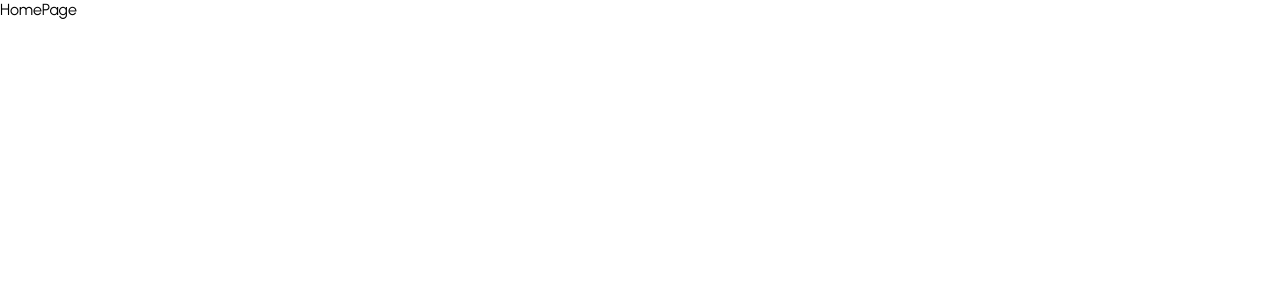
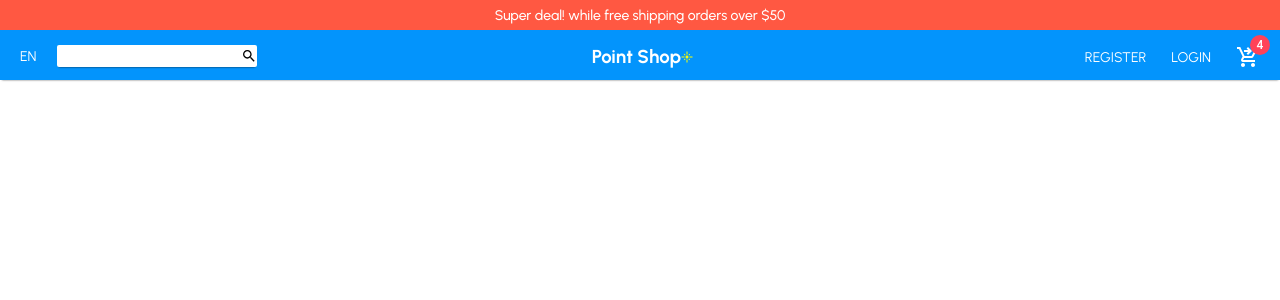
Before and after one commit to EliGuy343/point-shop, a React (Create React App) app in the folder client/: page / in a window 1280 px wide. Shown: the top 300 px of the page. Built offline with nearby package versions, Linux system fonts and the light colour scheme.

Commit message:
Created: Navbar

```diff
--- a/client/package.json
+++ b/client/package.json
@@ -3,12 +3,18 @@
   "version": "0.1.0",
   "private": true,
   "dependencies": {
+    "@emotion/react": "^11.9.3",
+    "@emotion/styled": "^11.9.3",
+    "@fontsource/roboto": "^4.5.7",
+    "@mui/icons-material": "^5.8.4",
+    "@mui/material": "^5.8.6",
     "@testing-library/jest-dom": "^5.16.4",
     "@testing-library/react": "^13.3.0",
     "@testing-library/user-event": "^13.5.0",
     "react": "^18.2.0",
     "react-dom": "^18.2.0",
     "react-scripts": "5.0.1",
+    "styled-components": "^5.3.5",
     "web-vitals": "^2.1.4"
   },
   "scripts": {
--- a/client/public/index.html
+++ b/client/public/index.html
@@ -12,8 +12,7 @@
     * {
       margin: 0;
       font-family: 'Urbanist', sans-serif;
-    }
-  </style>
+    }  </style>
   <title>Point Shop</title>
 </head>
 
--- /dev/null
+++ b/client/src/Components/Announcement.jsx
@@ -0,0 +1,22 @@
+import styled from "styled-components";
+
+const Container = styled.div`
+  height: 30px;
+  background-color: #ff5842;
+  color:white;
+  display:flex;
+  align-items: center;
+  justify-content: center;
+  font-size:14px;
+  font-weight:500;
+`;
+
+const Announcement = () => {
+  return (
+   <Container>
+    Super deal! while free shipping orders over $50
+   </Container>
+  );
+}
+
+export default Announcement;
--- /dev/null
+++ b/client/src/Components/Navbar.jsx
@@ -0,0 +1,121 @@
+import styled from 'styled-components';
+import {Search, ShoppingCartCheckoutOutlined} from '@mui/icons-material';
+import FlareIcon from '@mui/icons-material/Flare';
+import { Badge } from '@mui/material';
+
+const Navbar = () => {
+  return (
+    <Container>
+      <Wrapper>
+        <Left>
+          <Language>
+            EN
+          </Language>
+          <SearchContainer>
+            <Input/>
+            <Search
+              style={{
+                color:"black",
+                fontSize: 16,
+                }}
+            />
+          </SearchContainer>
+        </Left>
+        <Center>
+          <Logo>
+            Point Shop
+            <FlareIcon sx={{
+              color:'yellow',
+              fontSize:'12px',
+            }}/>
+          </Logo>
+        </Center>
+        <Right>
+          <MenuItem>REGISTER</MenuItem>
+          <MenuItem>LOGIN</MenuItem>
+          <MenuItem>
+          <Badge
+            badgeContent={4}
+            sx={{
+              "& .MuiBadge-badge": {
+              color: "white",
+              backgroundColor: "#ff4258"
+              }
+            }}
+          >
+            <ShoppingCartCheckoutOutlined/>
+          </Badge>
+          </MenuItem>
+        </Right>
+      </Wrapper>
+    </Container>
+  )
+}
+
+const Container = styled.div`
+  height:50px;
+  background-color: #0394fc;
+  box-shadow: 0 2px 2px -2px rgba(0,0,0,0.6);
+`;
+const Wrapper = styled.div`
+  padding: 15px 20px;
+  color: white;
+  display: flex;
+  justify-content: space-between;
+`;
+const Left = styled.div`
+  display:flex;
+  flex-direction:row;
+  flex: 1;
+`;
+const Language = styled.span`
+  font-size: 14px;
+  margin-top:3px;
+  cursor: pointer;
+`;
+const SearchContainer = styled.div`
+  height: 22px;
+  width: 200px;
+  display: flex;
+  align-items:center;
+  margin-left:20px;
+  background-color:white;
+  border-radius: 2px;
+  box-shadow: 0 2px 2px -2px rgba(0,0,0,0.8);
+`;
+const Input = styled.input`
+  border:none;
+  border-radius: 5px;
+  font-size:14px;
+  width:180px;
+  &:focus,
+  &:active {
+    outline: none;
+  }
+`;
+const Center = styled.div`
+  flex: 1;
+  text-align:center;
+  margin-left:200px;
+`;
+const Logo = styled.h3`
+  display:flex;
+  align-items:center;
+  font-weight:bold;
+  margin-left:25px;
+`;
+const Right = styled.div`
+  flex: 1;
+  display:flex;
+  flex-direction:row;
+  align-items:center;
+  justify-content: flex-end;
+`;
+const MenuItem = styled.div`
+  font-size: 14px;
+  cursor: pointer;
+  margin-left:25px;
+
+`
+
+export default Navbar;
--- a/client/src/pages/Home.jsx
+++ b/client/src/pages/Home.jsx
@@ -1,8 +1,11 @@
+import Announcement from "../Components/Announcement";
+import Navbar from "../Components/Navbar";
 
 const Home = () => {
   return (
     <div>
-      HomePage
+      <Announcement/>
+      <Navbar/>
     </div>
   )
 }
```
Also changed, not shown: 1 other file (tests, documents, lock files or other folders).
